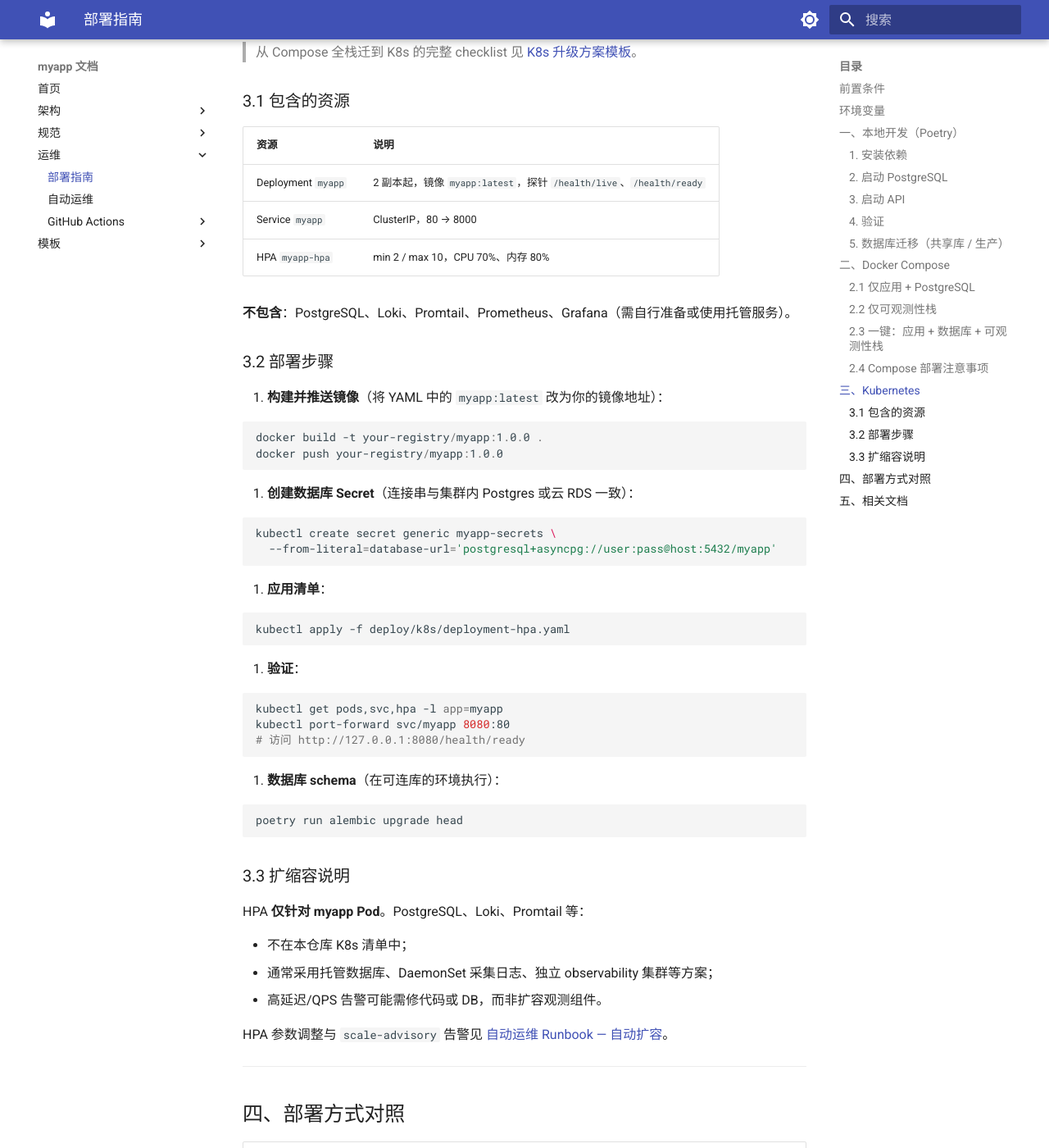
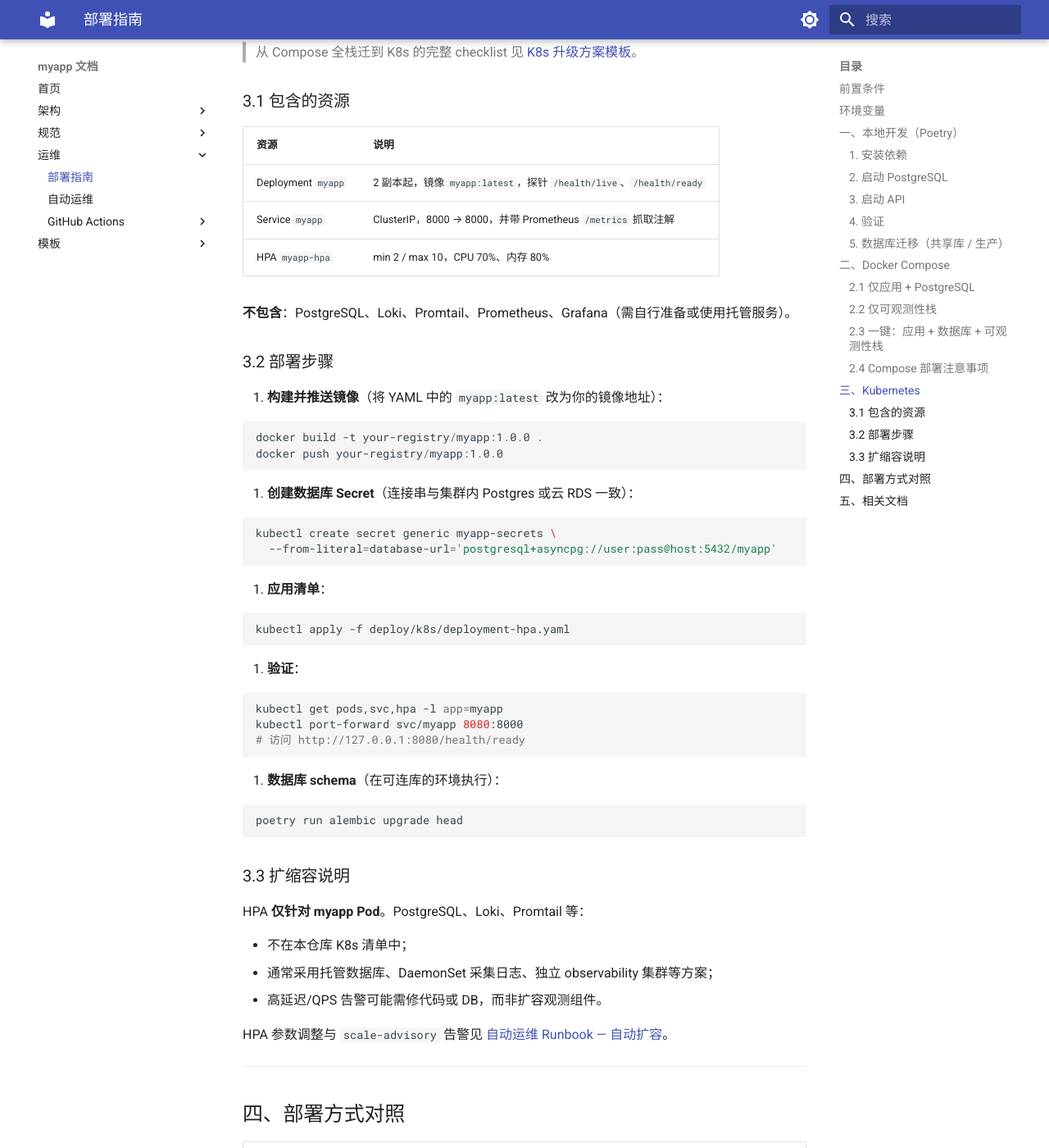
Before and after one commit to yaoyel0424/harness_app_one, an MkDocs documentation site: the page built from docs/runbooks/deploy.md, in a window 1280 px wide and 1400 px high, scrolled down 4966 px. Shown: the whole window at 82% size. Built offline with MkDocs 1.6.1 and Material for MkDocs 9.7.7, drawn with Linux system fonts in a browser that asks for light colours.

Commit message:
fix k8s metrics service port
Co-authored-by: yaoyel0424 <yaoyel0424@users.noreply.github.com>

````diff
--- a/docs/runbooks/deploy.md
+++ b/docs/runbooks/deploy.md
@@ -195,7 +195,7 @@ Compose 中 app 默认 `OTEL_ENABLED=false`。使用 Tempo 时需在 app 侧开
 | 资源 | 说明 |
 |------|------|
 | Deployment `myapp` | 2 副本起，镜像 `myapp:latest`，探针 `/health/live`、`/health/ready` |
-| Service `myapp` | ClusterIP，80 → 8000 |
+| Service `myapp` | ClusterIP，8000 → 8000，并带 Prometheus `/metrics` 抓取注解 |
 | HPA `myapp-hpa` | min 2 / max 10，CPU 70%、内存 80% |
 
 **不包含**：PostgreSQL、Loki、Promtail、Prometheus、Grafana（需自行准备或使用托管服务）。
@@ -226,7 +226,7 @@ Compose 中 app 默认 `OTEL_ENABLED=false`。使用 Tempo 时需在 app 侧开
 
    ```bash
    kubectl get pods,svc,hpa -l app=myapp
-   kubectl port-forward svc/myapp 8080:80
+   kubectl port-forward svc/myapp 8080:8000
    # 访问 http://127.0.0.1:8080/health/ready
    ```
 
--- a/k3s-build.yaml
+++ b/k3s-build.yaml
@@ -746,11 +746,15 @@ metadata:
     app: myapp
   name: myapp
   namespace: myapp
+  annotations:
+    prometheus.io/path: /metrics
+    prometheus.io/port: "8000"
+    prometheus.io/scrape: "true"
 spec:
   ports:
   - name: http
     nodePort: 30800
-    port: 80
+    port: 8000
     targetPort: 8000
   selector:
     app: myapp
````
Also changed, not shown: docs/templates/k8s-upgrade-template.md (+1 -1 lines), 3 other files.
